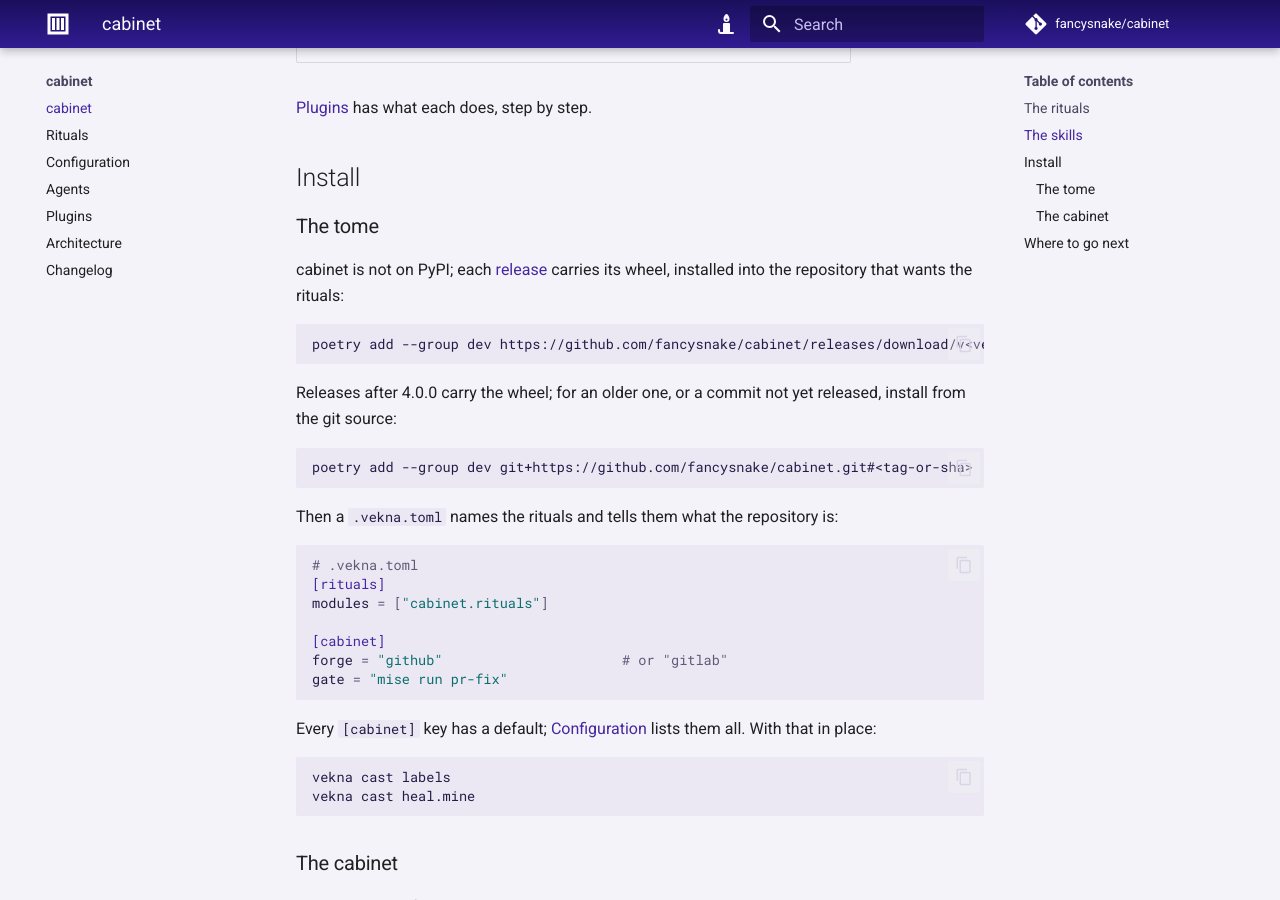
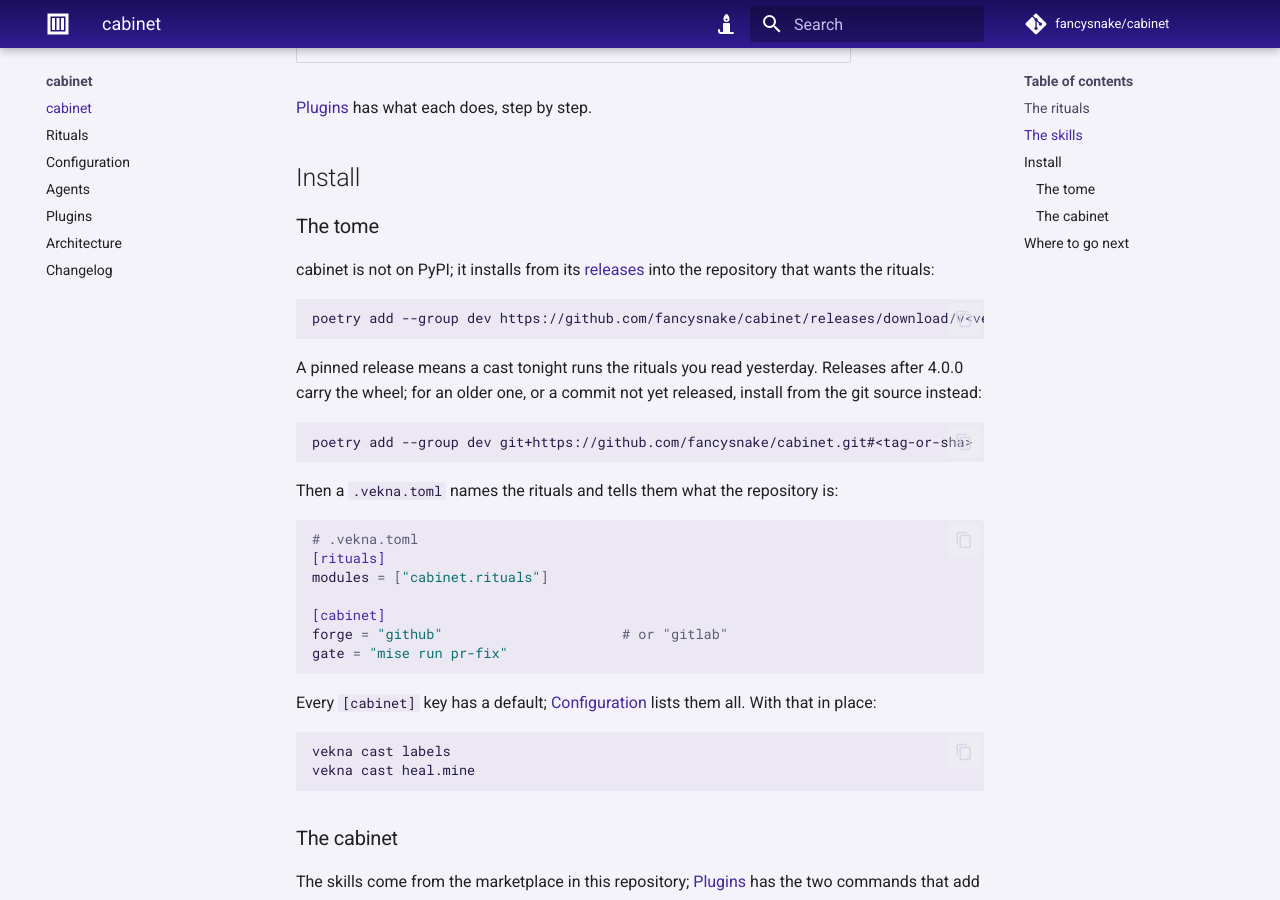
Before and after one commit to fancysnake/cabinet, an MkDocs documentation site: the page built from docs/index.md, in a window 1280 px wide and 900 px high, scrolled down 1258 px. Built offline with MkDocs 1.6.1 and Material for MkDocs 9.7.7, drawn with Linux system fonts in a browser that asks for light colours; comment, search, counter and statistics services are not loaded.

Commit message:
chore: act on the review triage

````diff
--- a/README.md
+++ b/README.md
@@ -91,10 +91,11 @@
 
 ## Install
 
-cabinet is not on PyPI; each
-[release](https://github.com/fancysnake/cabinet/releases) carries its wheel, and it runs on
+cabinet is not on PyPI; it installs from its
+[releases](https://github.com/fancysnake/cabinet/releases) and runs on
 Python 3.11 through 3.15. In the repository that wants the rituals:
 
+<!-- --8<-- [start:install] -->
 ```bash
 poetry add --group dev https://github.com/fancysnake/cabinet/releases/download/v<version>/cabinet-<version>-py3-none-any.whl
 ```
--- a/docs/index.md
+++ b/docs/index.md
@@ -45,20 +45,11 @@
 
 ### The tome
 
-cabinet is not on PyPI; each
-[release](https://github.com/fancysnake/cabinet/releases) carries its wheel,
-installed into the repository that wants the rituals:
+cabinet is not on PyPI; it installs from its
+[releases](https://github.com/fancysnake/cabinet/releases) into the repository
+that wants the rituals:
 
-```bash
-poetry add --group dev https://github.com/fancysnake/cabinet/releases/download/v<version>/cabinet-<version>-py3-none-any.whl
-```
-
-Releases after 4.0.0 carry the wheel; for an older one, or a commit not yet
-released, install from the git source:
-
-```bash
-poetry add --group dev git+https://github.com/fancysnake/cabinet.git#<tag-or-sha>
-```
+--8<-- "README.md:install"
 
 Then a `.vekna.toml` names the rituals and tells them what the repository is:
 
````
Also changed, not shown: other parts of README.md (+1 -0 lines), 1 other file.
